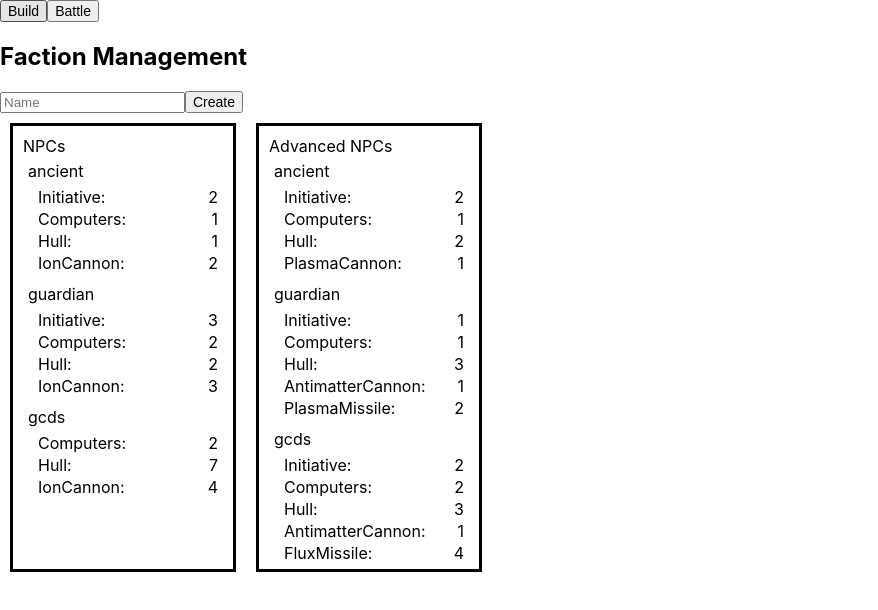
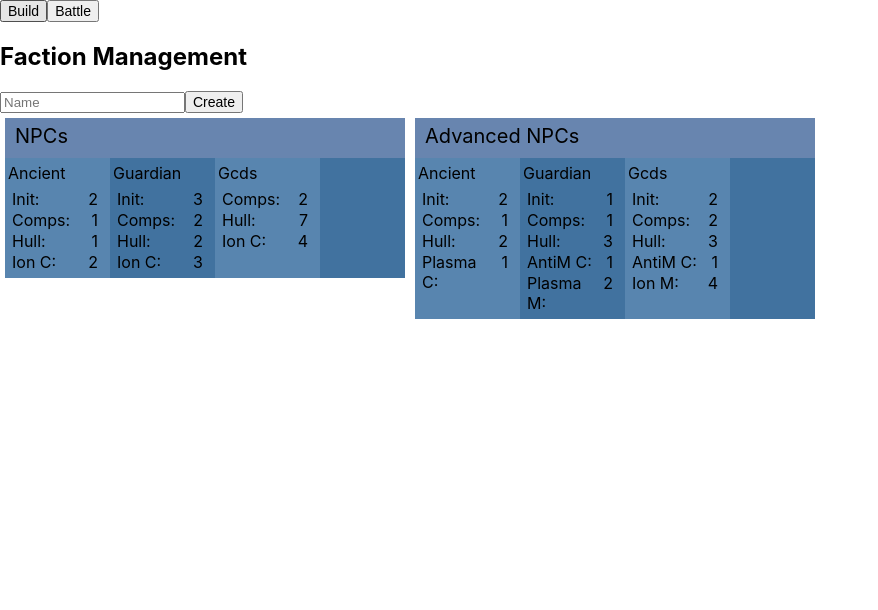
Before and after one commit to wpitt3/eclipse-ship-battles, a React (Create React App) app: page / in a window 1280 px wide. Shown: the top 610 px of the page, without its empty margins (0-878 px from the left). Built offline with nearby package versions, Linux system fonts and the light colour scheme; the HTML template or start-up script is replaced by a standard one.

Commit message:
Styling changes

```diff
--- a/src/ShipBuilder.ts
+++ b/src/ShipBuilder.ts
@@ -13,7 +13,7 @@ export interface ShipProps {
     plasmaCannon: number;
     solitonCannon: number;
     antimatterCannon: number;
-    fluxMissile: number;
+    ionMissile: number;
     plasmaMissile: number;
     solitonMissile: number;
     antimatterMissile: number;
@@ -35,7 +35,7 @@ export class ShipBuilder {
             plasmaCannon: 0,
             solitonCannon: 0,
             antimatterCannon: 0,
-            fluxMissile: 0,
+            ionMissile: 0,
             plasmaMissile: 0,
             solitonMissile: 0,
             antimatterMissile: 0,
@@ -67,7 +67,7 @@ export class ShipBuilder {
     }
 
     static gcds2(): ShipBuilder {
-        return new ShipBuilder().withName("gcds").withInitiative(2).withAntimatterCannon(1).withFluxMissile(4).withComputers(2).withHull(3)
+        return new ShipBuilder().withName("gcds").withInitiative(2).withAntimatterCannon(1).withIonMissile(4).withComputers(2).withHull(3)
     }
 
     static interceptor(): ShipBuilder {
@@ -131,8 +131,8 @@ export class ShipBuilder {
         return this;
     }
 
-    withFluxMissile(fluxMissile: number): ShipBuilder {
-        this.props.fluxMissile = fluxMissile;
+    withIonMissile(ionMissile: number): ShipBuilder {
+        this.props.ionMissile = ionMissile;
         return this;
     }
 
--- a/src/battles/BattleEngine.ts
+++ b/src/battles/BattleEngine.ts
@@ -167,7 +167,7 @@ export class BattleEngine {
         Object.keys(ships).forEach( (shipName, i) => {
             const ship = ships[shipName][0].props;
             const initiative = ship.initiative + (team == TEAM.DEFENDER ? 0.5 : 0) + i * 0.001;
-            const hasMissileAttack = ship.fluxMissile + ship.plasmaMissile != 0;
+            const hasMissileAttack = ship.ionMissile + ship.plasmaMissile != 0;
             const hasCannonAttack = ship.ionCannon + ship.plasmaCannon + ship.solitonCannon + ship.antimatterCannon != 0;
             if ( (attack == AttackType.MISSILE && hasMissileAttack) || (attack == AttackType.CANNON && hasCannonAttack)) {
                 orderToShips[initiative] = orderToShips[initiative] || {team, attack, ships:[]};
@@ -180,10 +180,10 @@ export class BattleEngine {
     }
 
     calculateAttack(attack: AttackType, ship: Ship, size: number): Attack[]{
-        const { computers, fluxMissile, plasmaMissile, solitonMissile, antimatterMissile, ionCannon, plasmaCannon, solitonCannon, antimatterCannon } = ship.props;
+        const { computers, ionMissile, plasmaMissile, solitonMissile, antimatterMissile, ionCannon, plasmaCannon, solitonCannon, antimatterCannon } = ship.props;
         let attacks: Attack[] = []
         if (attack == AttackType.MISSILE) {
-            attacks = attacks.concat(this.createAttacks(computers, fluxMissile * size, 1));
+            attacks = attacks.concat(this.createAttacks(computers, ionMissile * size, 1));
             attacks = attacks.concat(this.createAttacks(computers, plasmaMissile * size, 2));
             attacks = attacks.concat(this.createAttacks(computers, solitonMissile * size, 3));
             attacks = attacks.concat(this.createAttacks(computers, antimatterMissile * size, 4));
--- a/src/management/FactionManagement.css
+++ b/src/management/FactionManagement.css
@@ -1,44 +1,63 @@
 .existing-factions{
-    display: flex;
+    display: block;
 }
 
 .faction-wrapper {
-    width: 220px;
-    border: solid;
-    margin: 10px;
+    width: 400px;
+    margin: 5px;
+    display: inline-block;
 }
 
-.faction-wrapper .faction-name {
-    margin: 10px 0 0 10px;
-    overflow: hidden;
+.faction-header {
+    height: 40px;
+    background: #6885AF;
 }
 
-.faction-wrapper .faction-button {
-    margin: 5px 0 0 20px;
-    padding: 2px;
+.faction-header .faction-name {
+    float: left;
+    margin: 6px 0 0 10px;
+    width: 250px;
+    overflow: hidden;
+    font-size: 20px;
+}
+
+.faction-header .faction-button {
+    float: left;
+    margin: 6px 0 0 20px;
+    padding: 4px 6px;
+}
+
+.faction-ships {
+    display: flex;
+    background: #41729F;
 }
 
 .faction-ship {
-    width: 200px;
-    padding: 5px 0 5px 10px;
+    float: left;
+    width: 100px;
+    padding: 5px 2px 5px 3px;
+}
+
+.faction-ship-odd-col {
+    background: #5885AF;
 }
 
 .faction-ship .ship-name {
-    padding: 0 0 5px 5px;
-    margin: 0;
+    margin-bottom: 6px;
 }
 
 .faction-ship-prop {
-    padding: 1px 15px;
-    width: 180px;
+    margin-bottom: 1px;
+    margin-left: 4px;
+    width: 86px;
     display: flex;
 }
 
 .faction-ship-prop-name {
-    width: 160px;
+    width: 73px;
 }
 
 .faction-ship-prop-value {
-    width: 24px;
+    width: 14px;
     text-align: right;
 }
--- a/src/management/FactionManagement.tsx
+++ b/src/management/FactionManagement.tsx
@@ -34,6 +34,21 @@ function FactionManagement() {
         setEditing('')
     };
 
+    const shipPropsToDisplayName: Record<string, string> = {
+        initiative: 'Init',
+        computers: 'Comps',
+        shields: 'Shields',
+        hull: 'Hull',
+        ionCannon: 'Ion C',
+        plasmaCannon: 'Plasma C',
+        solitonCannon: 'Soli C',
+        antimatterCannon: 'AntiM C',
+        ionMissile: 'Ion M',
+        plasmaMissile: 'Plasma M',
+        solitonMissile: 'Soli C',
+        antimatterMissile: 'AntiM C',
+    }
+
     return (
         <div className="factions-wrapper">
             {editing !== '' || <div className="view-factions">
@@ -51,23 +66,27 @@ function FactionManagement() {
                     { factionManager.getNames().map((factionName, i) => {
                         const faction = factionManager.get(factionName);
                         return (<div key={i} className="faction-wrapper">
+                            <div className="faction-header">
                                 <div className="faction-name">{faction.name}</div>
                                 { !factionManager.isEditable(faction.name) || <button className="faction-button" onClick={() => handleEditFaction(faction.name)}>Edit</button> }
                                 { !factionManager.isEditable(faction.name) || <button className="faction-button" onClick={() => handleDeleteFaction(faction.name)}>Delete</button> }
+                            </div>
+                            <div className="faction-ships">
                                 {Object.keys(faction.ships).map((shipName, ii) => {
                                     const ship = faction.ships[shipName];
-                                return <div key={ii} className="faction-ship">
-                                    <div className="ship-name">{ship.name}</div>
+                                    return <div key={ii} className={"faction-ship " + (ii % 2 === 0 ? "faction-ship-odd-col" : "")}>
+                                        <div className="ship-name">{toTitle(ship.name)}</div>
                                         {Object.keys(ship.props).map((propName, iii) => {
                                             const propValue: number = {...ship.props}[propName] || 0;
                                             if (propValue !== 0) {
                                                 return <div key={iii} className="faction-ship-prop">
-                                                <div className="faction-ship-prop-name">{toTitle(propName)}:</div><div className="faction-ship-prop-value">{propValue}</div>
+                                                    <div className="faction-ship-prop-name">{shipPropsToDisplayName[propName]}:</div><div className="faction-ship-prop-value">{propValue}</div>
                                                 </div>
                                             }
                                         })}
                                     </div>
                                 })}
+                            </div>
                         </div>
                         )}
                     )}
```
Also changed, not shown: 1 other file (tests, documents, lock files or other folders). Lines whose indentation alone changed are shown as unchanged.
